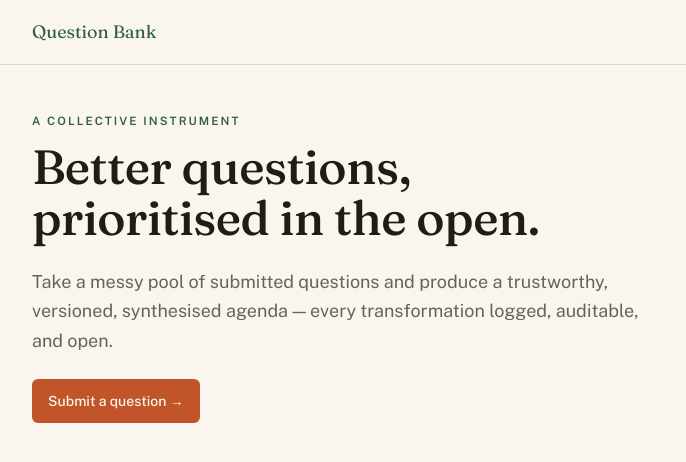
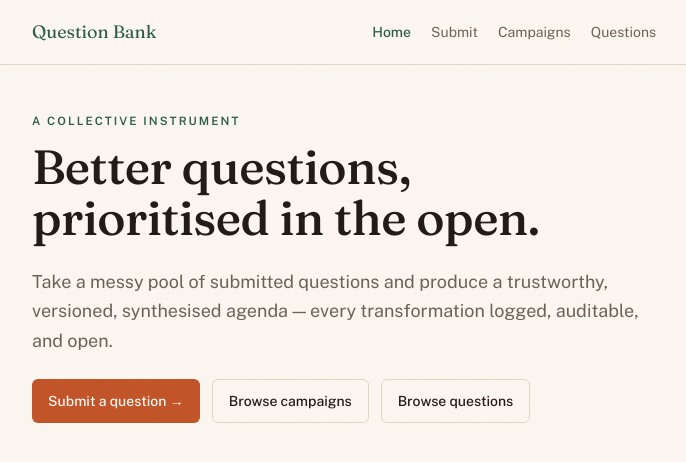
Before and after one commit to dataforaction-tom/open-question-bank, a Next.js app: page / in a window 1280 px wide. Shown: the top 462 px of the page, without its empty margins (296-982 px from the left). Built offline with nearby package versions, Linux system fonts and the light colour scheme.

Commit message:
feat: add public campaigns + questions discovery pages

```diff
--- /dev/null
+++ b/src/app/campaigns/page.tsx
@@ -0,0 +1,128 @@
+'use client'
+
+import { useCallback, useEffect, useState } from 'react'
+import Link from 'next/link'
+import { PageShell } from '@/components/ui/PageShell'
+import { PublicNav } from '@/components/ui/PublicNav'
+import { buttonClasses } from '@/components/ui/Button'
+import { Card } from '@/components/ui/Card'
+import { Notice } from '@/components/ui/Notice'
+import { Stamp } from '@/components/ui/Stamp'
+import { EmptyState } from '@/components/ui/EmptyState'
+
+interface PublicCampaign {
+  id: string
+  prompt: string
+  comparisonAxis: string
+  closesAt: string | null
+  questionCount: number
+}
+
+export default function CampaignsIndexPage() {
+  const [published, setPublished] = useState<PublicCampaign[]>([])
+  const [openForJudging, setOpenForJudging] = useState<PublicCampaign[]>([])
+  const [loaded, setLoaded] = useState(false)
+  const [message, setMessage] = useState('')
+
+  const load = useCallback(async () => {
+    try {
+      const res = await fetch('/api/campaigns')
+      if (res.ok) {
+        const data = await res.json()
+        setPublished(data.published)
+        setOpenForJudging(data.openForJudging)
+      } else {
+        setMessage('Could not load campaigns.')
+      }
+    } catch {
+      setMessage('Network error — please try again.')
+    }
+    setLoaded(true)
+  }, [])
+
+  useEffect(() => {
+    // eslint-disable-next-line react-hooks/set-state-in-effect
+    load()
+  }, [load])
+
+  return (
+    <PageShell nav={<PublicNav />}>
+      <div className="space-y-1">
+        <p className="eyebrow">Discover</p>
+        <h1 className="text-3xl">Campaigns</h1>
+      </div>
+
+      {message && (
+        <Notice role="alert" tone="error">
+          {message}
+        </Notice>
+      )}
+
+      {/* Hide the lists on error so the failure isn't mistaken for an empty index. */}
+      {!message && (
+        <>
+          <section className="space-y-3">
+            <p className="eyebrow">Published agendas</p>
+        {!loaded ? (
+          <p className="text-muted">Loading…</p>
+        ) : published.length === 0 ? (
+          <EmptyState>No published agendas yet.</EmptyState>
+        ) : (
+          <ul className="space-y-3 list-none p-0">
+            {published.map((c) => (
+              <li key={c.id}>
+                <Card className="flex flex-col gap-3 sm:flex-row sm:items-center sm:justify-between">
+                  <div className="min-w-0">
+                    <div className="break-words text-ink">{c.prompt}</div>
+                    <Stamp>
+                      {c.comparisonAxis} · {c.questionCount} questions
+                      {c.closesAt ? ` · closed ${new Date(c.closesAt).toLocaleDateString()}` : ''}
+                    </Stamp>
+                  </div>
+                  <Link
+                    href={`/campaigns/${c.id}`}
+                    className={buttonClasses('ghost', 'shrink-0 self-start sm:self-auto')}
+                  >
+                    View agenda
+                  </Link>
+                </Card>
+              </li>
+            ))}
+          </ul>
+        )}
+      </section>
+
+      <section className="space-y-3">
+        <p className="eyebrow">Open for judging</p>
+        {!loaded ? (
+          <p className="text-muted">Loading…</p>
+        ) : openForJudging.length === 0 ? (
+          <EmptyState>Nothing open for judging right now.</EmptyState>
+        ) : (
+          <ul className="space-y-3 list-none p-0">
+            {openForJudging.map((c) => (
+              <li key={c.id}>
+                <Card className="flex flex-col gap-3 sm:flex-row sm:items-center sm:justify-between">
+                  <div className="min-w-0">
+                    <div className="break-words text-ink">{c.prompt}</div>
+                    <Stamp>
+                      {c.comparisonAxis} · {c.questionCount} questions
+                    </Stamp>
+                  </div>
+                  <Link
+                    href={`/judge/${c.id}`}
+                    className={buttonClasses('accent', 'shrink-0 self-start sm:self-auto')}
+                  >
+                    Help judge →
+                  </Link>
+                </Card>
+              </li>
+            ))}
+          </ul>
+        )}
+      </section>
+        </>
+      )}
+    </PageShell>
+  )
+}
--- a/src/app/page.tsx
+++ b/src/app/page.tsx
@@ -1,10 +1,11 @@
 import Link from 'next/link'
 import { PageShell } from '@/components/ui/PageShell'
+import { PublicNav } from '@/components/ui/PublicNav'
 import { buttonClasses } from '@/components/ui/Button'
 
 export default function Home() {
   return (
-    <PageShell>
+    <PageShell nav={<PublicNav />}>
       <div className="space-y-3">
         <p className="eyebrow">A collective instrument</p>
         <h1 className="text-4xl sm:text-5xl leading-[1.05]">
@@ -17,9 +18,15 @@ export default function Home() {
         synthesised agenda — every transformation logged, auditable, and open.
       </p>
 
-      <div>
+      <div className="flex flex-wrap gap-3">
         <Link href="/submit" className={buttonClasses('accent')}>
           Submit a question →
+        </Link>
+        <Link href="/campaigns" className={buttonClasses('ghost')}>
+          Browse campaigns
+        </Link>
+        <Link href="/questions" className={buttonClasses('ghost')}>
+          Browse questions
         </Link>
       </div>
     </PageShell>
--- /dev/null
+++ b/src/app/questions/page.tsx
@@ -0,0 +1,70 @@
+'use client'
+
+import { useCallback, useEffect, useState } from 'react'
+import { PageShell } from '@/components/ui/PageShell'
+import { PublicNav } from '@/components/ui/PublicNav'
+import { Card } from '@/components/ui/Card'
+import { Notice } from '@/components/ui/Notice'
+import { Stamp } from '@/components/ui/Stamp'
+import { EmptyState } from '@/components/ui/EmptyState'
+
+interface PublicQuestion {
+  id: string
+  canonicalText: string
+  state: 'canonical' | 'ranked'
+}
+
+export default function QuestionsIndexPage() {
+  const [questions, setQuestions] = useState<PublicQuestion[]>([])
+  const [loaded, setLoaded] = useState(false)
+  const [message, setMessage] = useState('')
+
+  const load = useCallback(async () => {
+    try {
+      const res = await fetch('/api/questions')
+      if (res.ok) setQuestions((await res.json()).questions)
+      else setMessage('Could not load questions.')
+    } catch {
+      setMessage('Network error — please try again.')
+    }
+    setLoaded(true)
+  }, [])
+
+  useEffect(() => {
+    // eslint-disable-next-line react-hooks/set-state-in-effect
+    load()
+  }, [load])
+
+  return (
+    <PageShell nav={<PublicNav />}>
+      <div className="space-y-1">
+        <p className="eyebrow">The question bank</p>
+        <h1 className="text-3xl">Questions</h1>
+      </div>
+      <p className="text-sm text-muted">Curated questions (canonical and ranked) — showing the most recent.</p>
+
+      {message && (
+        <Notice role="alert" tone="error">
+          {message}
+        </Notice>
+      )}
+
+      {!loaded ? (
+        <p className="text-muted">Loading…</p>
+      ) : message ? null /* error already shown above; don't also show an empty state */ : questions.length === 0 ? (
+        <EmptyState>No curated questions yet.</EmptyState>
+      ) : (
+        <ul className="space-y-3 list-none p-0">
+          {questions.map((qn) => (
+            <li key={qn.id}>
+              <Card className="space-y-1">
+                <div className="break-words text-ink">{qn.canonicalText}</div>
+                <Stamp>{qn.state}</Stamp>
+              </Card>
+            </li>
+          ))}
+        </ul>
+      )}
+    </PageShell>
+  )
+}
--- /dev/null
+++ b/src/components/ui/PublicNav.tsx
@@ -0,0 +1,35 @@
+'use client'
+
+import Link from 'next/link'
+import { usePathname } from 'next/navigation'
+
+const links = [
+  { href: '/', label: 'Home' },
+  { href: '/submit', label: 'Submit' },
+  { href: '/campaigns', label: 'Campaigns' },
+  { href: '/questions', label: 'Questions' },
+]
+
+// Public header nav (mirrors AdminShell's nav styling), passed into PageShell's `nav` slot.
+export function PublicNav() {
+  const pathname = usePathname()
+  return (
+    <>
+      {links.map((link) => {
+        const active = pathname === link.href
+        return (
+          <Link
+            key={link.href}
+            href={link.href}
+            aria-current={active ? 'page' : undefined}
+            className={`no-underline hover:no-underline ${
+              active ? 'text-moss font-medium' : 'text-muted hover:text-ink'
+            }`}
+          >
+            {link.label}
+          </Link>
+        )
+      })}
+    </>
+  )
+}
```
